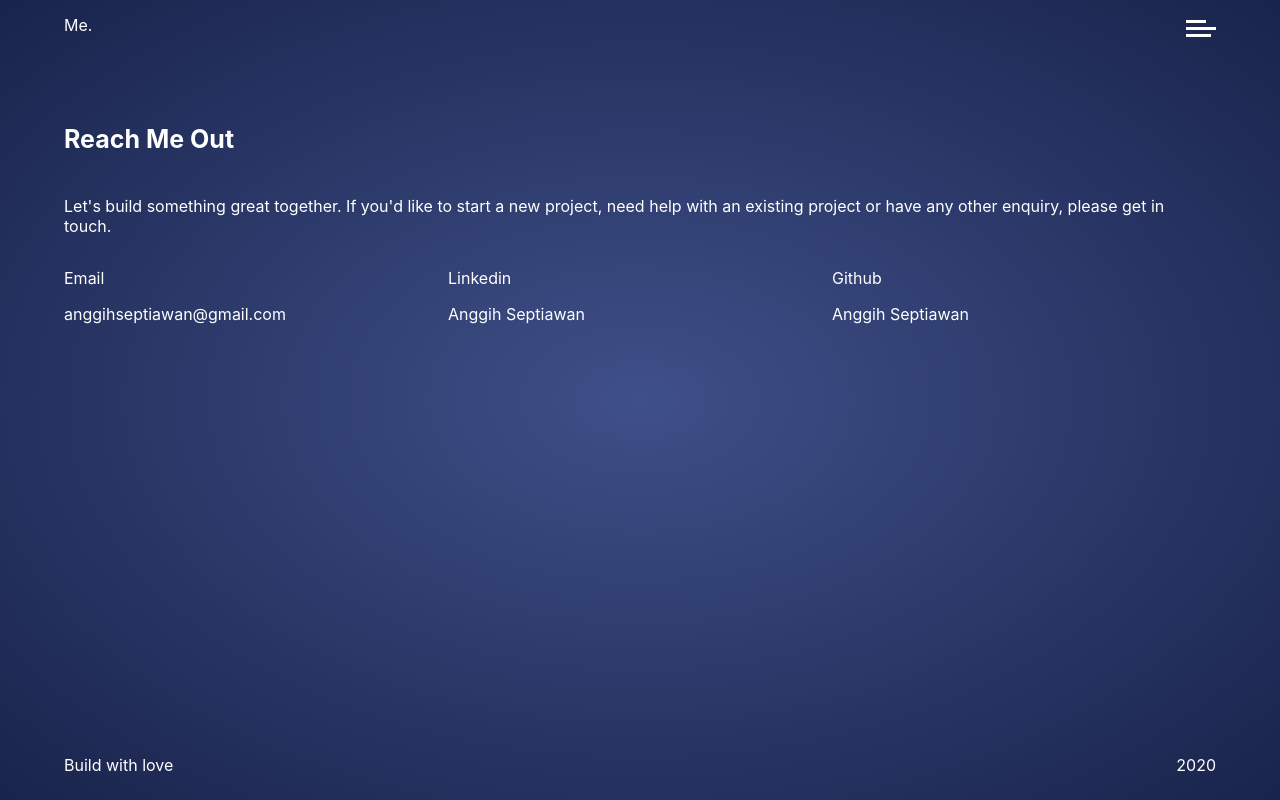
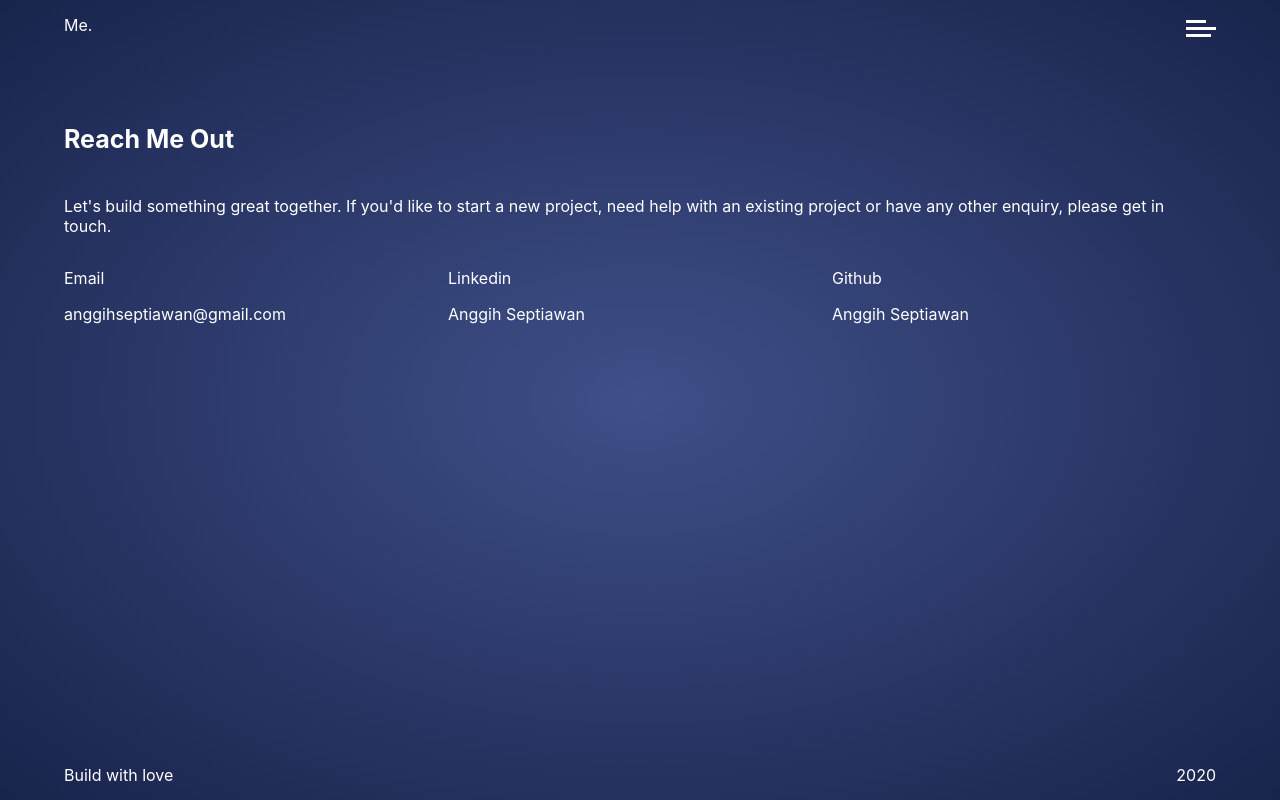
Before and after one commit to anggihseptiawan/react-portfolio, a React (Create React App) app: page /contact in a window 1280 px wide. Built offline with nearby package versions, Linux system fonts and the light colour scheme; the HTML template or start-up script is replaced by a standard one.

Commit message:
change position footer

```diff
--- a/src/components/footer/footer.style.scss
+++ b/src/components/footer/footer.style.scss
@@ -1,6 +1,6 @@
 .footer {
     position: absolute;
-    bottom: 15px;
+    bottom: 5px;
     padding: 10px 0;
     display: flex;
     justify-content: space-between;
```
